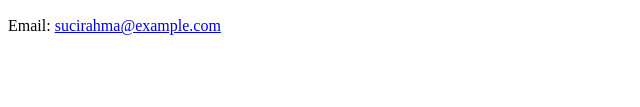
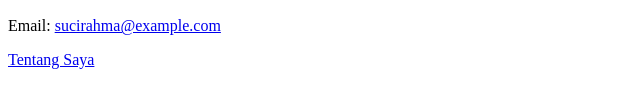
Before and after one commit to suciriya2708/suciira, a plain HTML site: page index.html in a window 1280 px wide. Shown: the part 453-560 px from the top of the page, without its empty margins (0-640 px from the left). Drawn offline with Linux system fonts and the light colour scheme.

Commit message:
Update index.html

```diff
--- a/index.html
+++ b/index.html
@@ -33,3 +33,9 @@
   <p>Email: <a href="mailto:sucirahma@example.com">sucirahma@example.com</a></p>
 </body>
 </html>
+
+
+
+<a href="tentangkami.html" class="btn">Tentang Saya</a>
+</body>
+</html>
```
